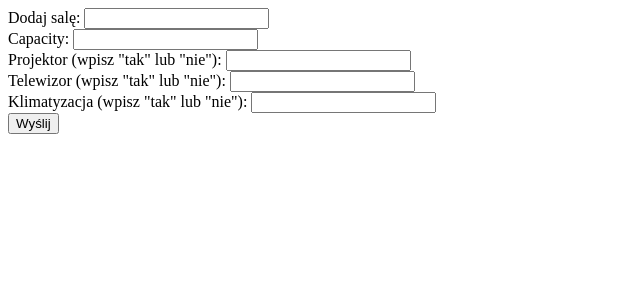
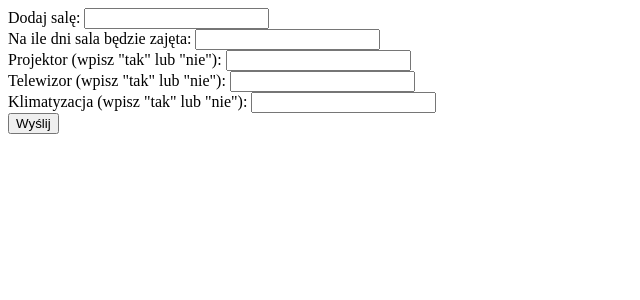
Before and after one commit to Murtrag/warsztaty4, a Django app: page /add_room/ in a window 1280 px wide. Shown: the top 300 px of the page, without its empty margins (0-640 px from the left). Run offline with Django 3.2, Linux system fonts and the light colour scheme.

Commit message:
changed add_room.html

```diff
--- a/main/templates/add_room.html
+++ b/main/templates/add_room.html
@@ -10,7 +10,7 @@
     <label>Dodaj salę:
         <input type="text" name="name">
     </label><br>
-    <label>Capacity:
+    <label>Na ile dni sala będzie zajęta:
         <input type="text" name="capacity">
     </label><br>
     <label>Projektor (wpisz "tak" lub "nie"):
```
